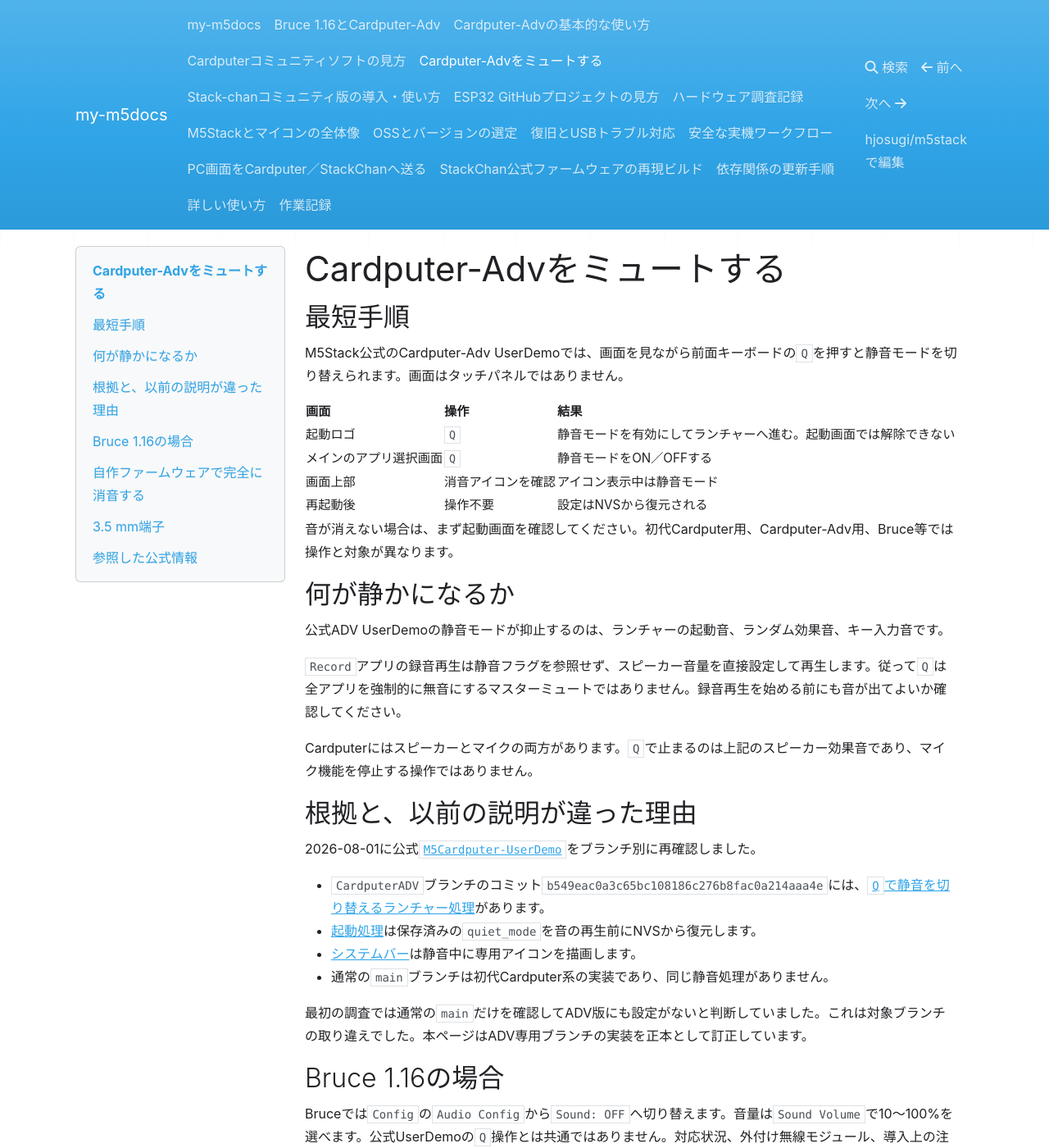
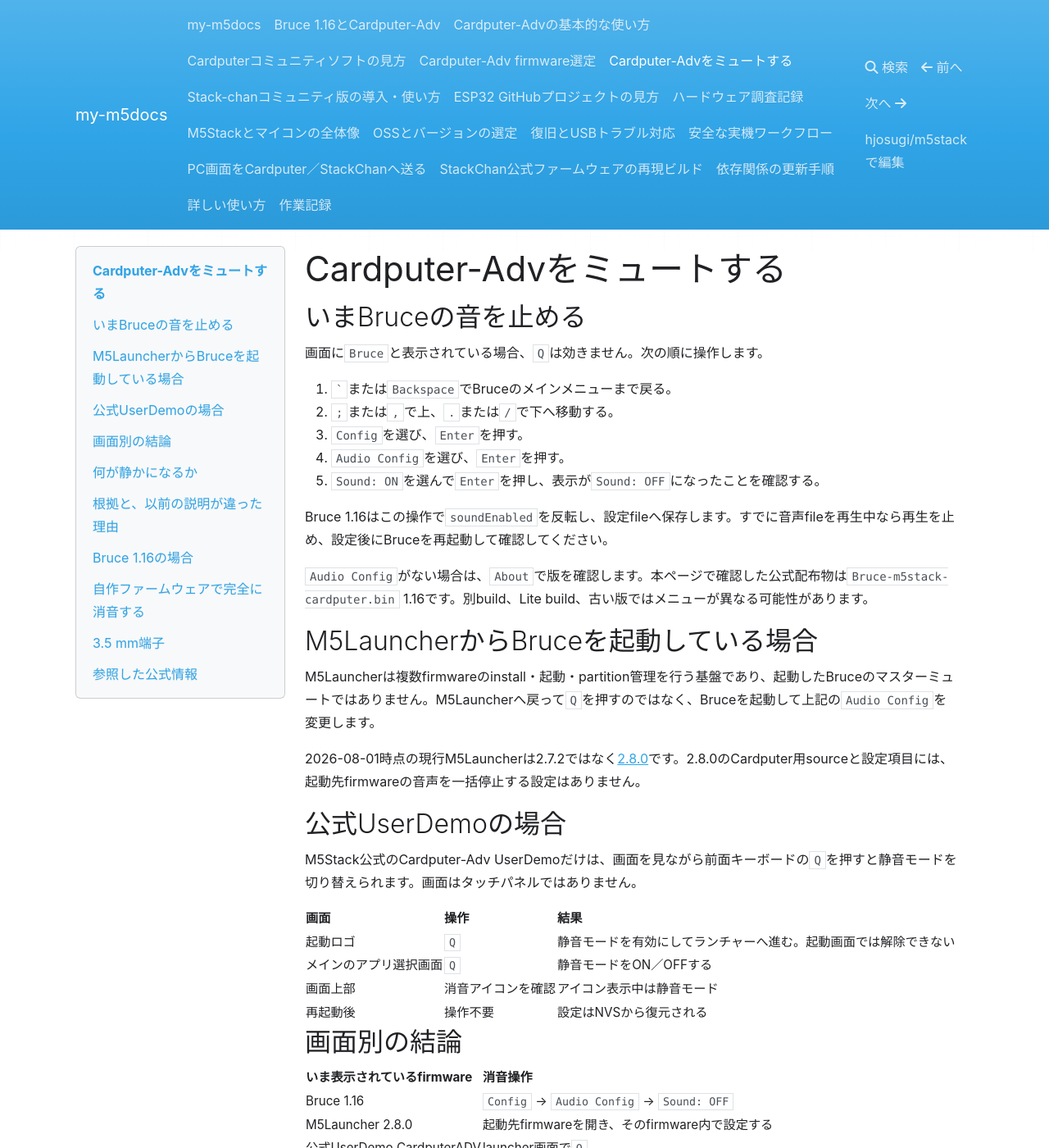
Before and after one commit to hjosugi/m5stack, an MkDocs documentation site: the page built from docs/cardputer-mute.md, in a window 1280 px wide and 1400 px high. Shown: the whole window at 82% size. Built offline with MkDocs 1.6.1, drawn with Linux system fonts in a browser that asks for light colours; nearby versions of some CDN libraries; some of the changed text lies outside the part shown.

Commit message:
docs: Update README and documentation for Cardputer-Adv firmware selection and mute procedures

````diff
--- /dev/null
+++ b/docs/cardputer-firmware-guide.md
@@ -0,0 +1,123 @@
+# Cardputer-Adv firmware選定
+
+## 結論
+
+複数firmwareを使い分けたい場合の基盤は[M5Launcher 2.8.0](https://github.com/bmorcelli/Launcher/releases/tag/2.8.0)、一つの多機能firmwareを選ぶ場合は[Bruce 1.16](https://github.com/BruceDevices/firmware/releases/tag/1.16)が有力です。
+
+```text
+M5Launcher 2.8.0
+├── 多機能・許可済みsecurity検証: Bruce 1.16
+├── PDA・file・code: Picoware v2.1.0
+├── Python・電子工作: 公式UIFlow2
+├── 純正hardware確認: 公式UserDemo CardputerADV
+└── game: Cardputer Game Station v1.2
+```
+
+これは万人向けの絶対順位ではありません。M5LauncherはOSではなく、Flash上のapp・data partition、SD上のbinary、online catalogを管理するlauncherです。Bruceはsecurity試験機能を多く含むため、日常PDAが目的ならPicoware、電子工作ならUIFlow2の方が直接的です。
+
+## 先に訂正する版番号
+
+提示された比較ではM5Launcher 2.7.2を最新版としていましたが、2026-07-31 15:19 UTCに2.8.0が公開されています。日本時間では2026-08-01 00:19です。
+
+| 項目 | 確認値 |
+| --- | --- |
+| M5Launcher release | [`2.8.0`](https://github.com/bmorcelli/Launcher/releases/tag/2.8.0) |
+| tag commit | `415033574e968a1fd58361c17d26f57832577423` |
+| Cardputer asset | `Launcher-m5stack-cardputer.bin` |
+| size | 1,401,280 bytes |
+| SHA-256 | `308c11982fd7260f535c4fe1f999c3cd4e13b649cd27a29b0cbeb2064f35483e` |
+| Bruce stable release | [`1.16`](https://github.com/BruceDevices/firmware/releases/tag/1.16) |
+
+M5Launcher 2.8.0の配布assetを実際に取得し、GitHub Release APIのdigestと同じSHA-256になることを確認しました。CardputerとADVは同じassetを使い、起動時にTCA8418の有無を判定します。
+
+2.8.0ではkeyboard shortcut、fast boot、download済みfirmwareの更新確認、multi-part binary処理、data partition backup対応等が加わりました。2.7系で導入されたdynamic partition管理、複数firmware、暗号化Wi-Fi設定も引き継いでいます。
+
+## 主要firmware比較
+
+| Firmware | 2026-08-01確認版 | ADV対応の根拠 | 得意分野 | 判断 |
+| --- | --- | --- | --- | --- |
+| M5Launcher | 2.8.0 | 同一Cardputer buildがTCA8418をruntime検出 | firmware・partition・backup管理 | 複数firmware利用の基盤 |
+| Bruce | 1.16 | 同一binaryがTCA8418とES8311をruntime検出 | 多機能tool、認可済みsecurity検証 | 一つだけなら総合候補 |
+| Picoware | v2.1.0 | repoとreleaseがCardputer-ADVを明記 | editor、REPL、file、app、game | PDA用途候補 |
+| UIFlow2 | M5Burnerで当日確認 | M5Stack公式Cardputer-Adv手順あり | Blockly、MicroPython、Unit／Cap制御 | 電子工作・Python向け |
+| UserDemo | `CardputerADV` branch | M5Stack公式ADV専用source | keyboard、audio、IR、Wi-Fi等の確認 | 純正復元・故障切分け |
+| NEMO | v3.2.2 | releaseにM5Cardputer binary、READMEにADV機能を明記 | 絞ったsecurity学習 | Bruceより単純だが許可範囲必須 |
+| Poseidon | v0.6.8 | Cardputer-Adv専用community firmware | 外付けRF、LoRa、security実験 | 実験的。重要認証には使わない |
+| MicroHydra | v2.6-preview | releaseがADVのpartial supportと明記 | MicroPython app switcher | stable待ち |
+| CircuitPython | 10.2.1 | 公式boardは初代Cardputer用 | Python library資産 | ADV keyboardの正式統合待ち |
+| Game Station | v1.2 | release assetとADV向けinput処理を確認 | 複数console emulator | game用途候補 |
+| MeshCore client | v1.15.81 | ADV専用community release | MeshCore message端末 | MeshCore利用者向け |
+| Meshtastic | M5Burnerで当日確認 | M5Stack公式Cardputer Mesh Kit手順 | LoRa mesh、位置・telemetry | 公式LoRa用途候補 |
+
+`M5Burnerで当日確認`とした項目は、Web文書だけから変動するcatalog版番号を固定しません。install直前にM5Burner上のCardputer-Adv対象名、版、公開元を確認します。
+
+## 用途別の選択
+
+| 目的 | 第一候補 | 理由 |
+| --- | --- | --- |
+| 複数firmwareの切替 | M5Launcher 2.8.0 | app・data partitionとSD／online binaryをまとめて扱える |
+| 多機能tool | Bruce 1.16 | ADV keyboard・audio対応がsourceで確認できる |
+| PDA・mini computer風 | Picoware v2.1.0 | file、editor、REPL、appを中心に設計 |
+| Python・sensor制作 | UIFlow2 | M5Stack公式driverとBlockly／MicroPython |
+| 純正状態・hardware確認 | UserDemo CardputerADV | 公式hardware demoとfactory復元経路 |
+| game | Game Station v1.2 | 多数のemulatorを一つに統合 |
+| LoRa mesh | 公式Meshtastic | Cardputer Mesh Kitの公式手順がある |
+| MeshCore | meshcore-cardputer-adv | ADV専用community client |
+
+## M5Launcherを使う時の注意
+
+- SD cardへbinaryを保存できても、実行app本体はFlash partitionへinstallされる。8 MB Flashへ無制限に同居できるわけではない。
+- firmwareごとにapp sizeとdata partition方式が異なる。自動判定結果を読み、partition変更前にbackupする。
+- M5Launcherの設定は、起動先firmwareのWi-Fi、audio、key設定を一括変更しない。
+- 2.8.0のdefault WebUI credentialを使い続けず、信頼できないnetworkではWebUIを公開しない。
+- installer、M5Burner、Web FlasherはいずれもFlashを変更する。公式factory復元を先に用意する。
+
+## muteできない時
+
+M5LauncherからBruceを起動している場合も、muteはBruce内で設定します。
+
+```text
+Bruce
+└── Config
+    └── Audio Config
+        └── Sound: OFF
+```
+
+`Q`は公式UserDemo CardputerADVのlauncherだけの操作です。詳細なkey操作と、音が残る場合の確認は[Cardputer-Advをミュートする](cardputer-mute.md)を参照してください。
+
+## Python系の判断
+
+MicroHydraのstableはv2.5.1で、ADV対応が入ったv2.6はpreviewかつpartial supportです。CircuitPython 10.2.1には`m5stack_cardputer` boardがありますが、keyboard実装は初代のdirect GPIO matrix用です。ADVのTCA8418はPythonで操作するcommunity workaroundがある段階で、標準REPL keyboardとしての専用ADV buildは確認できませんでした。
+
+現時点でCardputer-AdvのPythonを優先するなら、M5Stack公式UIFlow2か、ADVを対象にするPicowareを先に検討します。
+
+## LoRa系の判断
+
+公式Cardputer Mesh KitはCardputer-AdvとCap LoRa-1262の組合せです。M5Stack公式手順では、Flash時にCapを外し、起動前にアンテナを装着するよう案内しています。アンテナなしでLoRa送信機を通電しません。地域に対応する周波数・region設定を選びます。
+
+MeshCoreはMeshtasticとは別networkです。利用するnetworkに合わせてfirmwareを選び、互換だと仮定しません。
+
+## Security firmwareの境界
+
+Bruce、NEMO、Poseidon、Marauder、Evil系は一般utilityだけでなく、Wi-Fi、BLE、USB HID、RFのsecurity試験機能を含みます。所有・管理している機器、または明示的な許可を得た環境だけで使用します。
+
+Poseidon v0.6.8は自作FIDO2機能を掲げていますが、独立したsecurity auditを確認していません。重要なGoogle・GitHub等の本番accountを守る唯一のsecurity keyとしては採用しません。
+
+## 参照先
+
+- [M5Launcher 2.8.0](https://github.com/bmorcelli/Launcher/releases/tag/2.8.0)
+- [M5Launcherの仕組み](https://github.com/bmorcelli/Launcher/wiki/Explaining-the-project)
+- [Bruce 1.16](https://github.com/BruceDevices/firmware/releases/tag/1.16)
+- [Picoware v2.1.0](https://github.com/jblanked/Picoware/releases/tag/v2.1.0)
+- [Cardputer-Adv UIFlow2公式手順](https://docs.m5stack.com/en/uiflow2/cardputer-adv/program)
+- [公式UserDemo CardputerADV](https://github.com/m5stack/M5Cardputer-UserDemo/tree/CardputerADV)
+- [NEMO v3.2.2](https://github.com/n0xa/m5stick-nemo/releases/tag/v3.2.2)
+- [Poseidon v0.6.8](https://github.com/GeneralDussDuss/poseidon/releases/tag/v0.6.8)
+- [MicroHydra v2.6-preview](https://github.com/echo-lalia/MicroHydra/releases/tag/v2.6-preview)
+- [CircuitPython ADV keyboard issue](https://github.com/adafruit/circuitpython/issues/10765)
+- [Cardputer Game Station v1.2](https://github.com/geo-tp/Cardputer-Game-Station-Emulators/releases/tag/v1.2)
+- [MeshCore Cardputer ADV v1.15.81](https://github.com/sosprz/meshcore-cardputer-adv/releases/tag/v1.15.81)
+- [Cardputer Mesh Kit公式Meshtastic手順](https://docs.m5stack.com/en/guide/lora/meshtastic/cardputer_mesh_kit)
+- [Cardputer-Adv factory復元](https://docs.m5stack.com/en/guide/restore_factory/cardputer_adv)
+
+確認日以後にreleaseやcatalogは更新されます。`最新版`という語だけを保存せず、導入時のtag、asset名、digest、確認日を記録してください。
--- a/docs/cardputer-mute.md
+++ b/docs/cardputer-mute.md
@@ -1,8 +1,28 @@
 # Cardputer-Advをミュートする
 
-## 最短手順
+## いまBruceの音を止める
 
-M5Stack公式のCardputer-Adv UserDemoでは、画面を見ながら前面キーボードの`Q`を押すと静音モードを切り替えられます。画面はタッチパネルではありません。
+画面に`Bruce`と表示されている場合、`Q`は効きません。次の順に操作します。
+
+1. `` ` ``または`Backspace`でBruceのメインメニューまで戻る。
+2. `;`または`,`で上、`.`または`/`で下へ移動する。
+3. `Config`を選び、`Enter`を押す。
+4. `Audio Config`を選び、`Enter`を押す。
+5. `Sound: ON`を選んで`Enter`を押し、表示が`Sound: OFF`になったことを確認する。
+
+Bruce 1.16はこの操作で`soundEnabled`を反転し、設定fileへ保存します。すでに音声fileを再生中なら再生を止め、設定後にBruceを再起動して確認してください。
+
+`Audio Config`がない場合は、`About`で版を確認します。本ページで確認した公式配布物は`Bruce-m5stack-cardputer.bin` 1.16です。別build、Lite build、古い版ではメニューが異なる可能性があります。
+
+## M5LauncherからBruceを起動している場合
+
+M5Launcherは複数firmwareのinstall・起動・partition管理を行う基盤であり、起動したBruceのマスターミュートではありません。M5Launcherへ戻って`Q`を押すのではなく、Bruceを起動して上記の`Audio Config`を変更します。
+
+2026-08-01時点の現行M5Launcherは2.7.2ではなく[2.8.0](https://github.com/bmorcelli/Launcher/releases/tag/2.8.0)です。2.8.0のCardputer用sourceと設定項目には、起動先firmwareの音声を一括停止する設定はありません。
+
+## 公式UserDemoの場合
+
+M5Stack公式のCardputer-Adv UserDemoだけは、画面を見ながら前面キーボードの`Q`を押すと静音モードを切り替えられます。画面はタッチパネルではありません。
 
 | 画面 | 操作 | 結果 |
 | --- | --- | --- |
@@ -11,7 +31,16 @@
 | 画面上部 | 消音アイコンを確認 | アイコン表示中は静音モード |
 | 再起動後 | 操作不要 | 設定はNVSから復元される |
 
-音が消えない場合は、まず起動画面を確認してください。初代Cardputer用、Cardputer-Adv用、Bruce等では操作と対象が異なります。
+## 画面別の結論
+
+| いま表示されているfirmware | 消音操作 |
+| --- | --- |
+| Bruce 1.16 | `Config` → `Audio Config` → `Sound: OFF` |
+| M5Launcher 2.8.0 | 起動先firmwareを開き、そのfirmware内で設定する |
+| 公式UserDemo CardputerADV | launcher画面で`Q` |
+| Picoware、UIFlow2、game等 | 各firmware固有。`Q`やBruce設定は引き継がれない |
+
+Cardputer-Advには全firmwareへ共通する物理mute switchはありません。firmwareを切り替えるたびに、そのfirmwareの設定を確認します。
 
 ## 何が静かになるか
 
@@ -34,7 +63,7 @@
 
 ## Bruce 1.16の場合
 
-Bruceでは`Config`の`Audio Config`から`Sound: OFF`へ切り替えます。音量は`Sound Volume`で10〜100%を選べます。公式UserDemoの`Q`操作とは共通ではありません。対応状況、外付け無線モジュール、導入上の注意は[Bruce 1.16調査](bruce-cardputer-adv.md)にまとめています。
+Bruceでは`Config`の`Audio Config`から`Sound: OFF`へ切り替えます。音量は`Sound Volume`で10〜100%を選べます。公式UserDemoの`Q`操作とは共通ではありません。対応状況、外付け無線モジュール、導入上の注意は[Bruce 1.16調査](bruce-cardputer-adv.md)、firmware全体の選び方は[Cardputer-Adv firmware選定](cardputer-firmware-guide.md)にまとめています。
 
 ## 自作ファームウェアで完全に消音する
 
@@ -69,5 +98,7 @@
 - [Cardputer / Cardputer-Adv Speaker](https://docs.m5stack.com/en/arduino/m5cardputer/speaker): Speaker APIと音量範囲
 - [Cardputer Mic](https://docs.m5stack.com/en/arduino/m5cardputer/mic): マイクとスピーカーの切替例
 - [M5Cardputer-UserDemo `CardputerADV`](https://github.com/m5stack/M5Cardputer-UserDemo/tree/CardputerADV): ADV用ランチャーと静音処理
+- [Bruce 1.16 `Audio Config`](https://github.com/BruceDevices/firmware/blob/59e83bfbd8a63a6b67ea23498e15c710a1ed9657/src/core/menu_items/ConfigMenu.cpp#L124-L149): `Sound`切替と保存
+- [M5Launcher 2.8.0](https://github.com/bmorcelli/Launcher/tree/2.8.0): launcherと起動先firmwareの設定分離
 
 確認対象は上記コミットです。別のファームウェアや将来版で画面が異なる場合は、ファームウェア名と版を先に確認してください。
````
Also changed, not shown: README.md (+2 -0 lines), docs/bruce-cardputer-adv.md (+2 -1 lines), docs/cardputer-community-software.md (+2 -0 lines), docs/index.md (+1 -0 lines), docs/work-log.md (+7 -0 lines).
